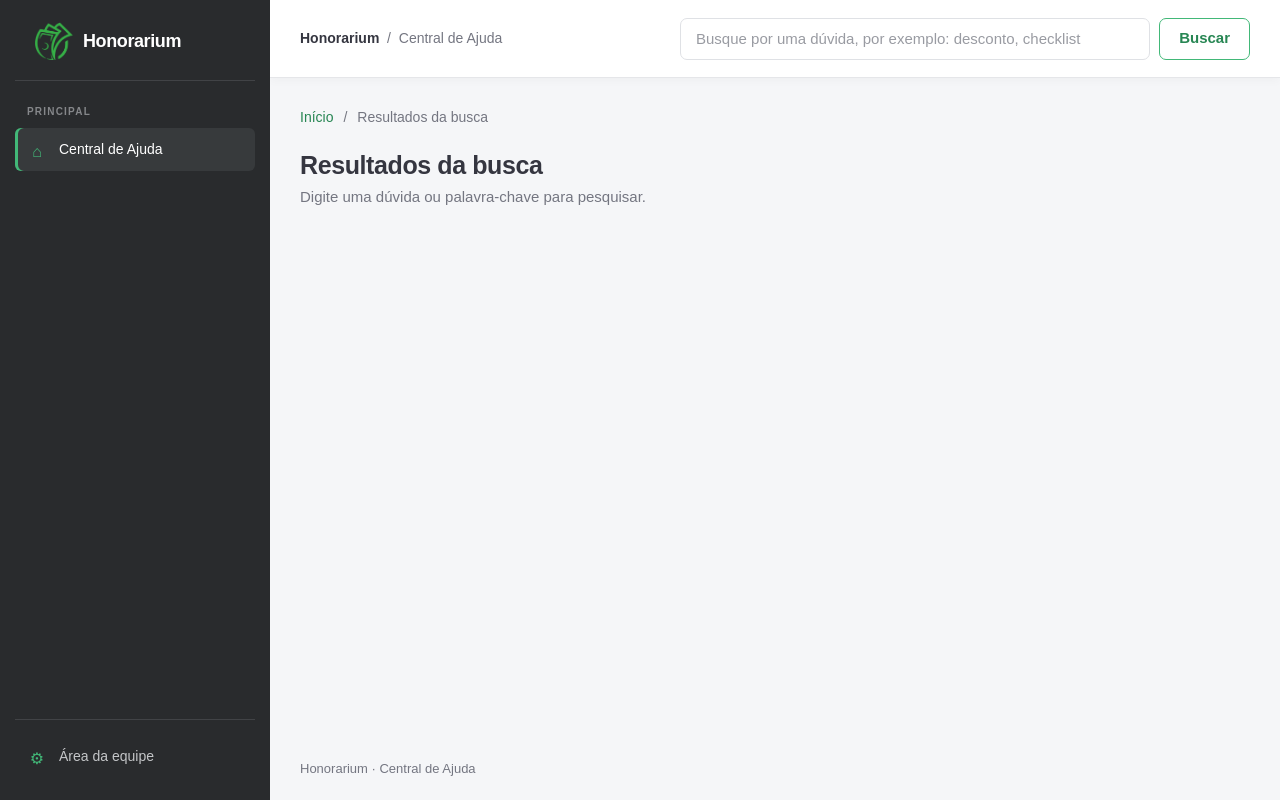
After one commit to danielplanelle/central-ajuda-honorarium, a Django app: page /busca/ in a window 1280 px wide. The commit adds this page. Run offline with Django 5.2, Linux system fonts and the light colour scheme.

Commit message:
Implementa busca sem acentos

```diff
--- a/faq/static/faq/css/style.css
+++ b/faq/static/faq/css/style.css
@@ -222,6 +222,7 @@ main { flex: 1; }
 }
 .article-card a { display: block; font-weight: 500; }
 .article-card a:hover { color: var(--green-dark); }
+.search-category { display: block; margin-top: 5px; color: var(--text-secondary); font-size: 13px; }
 .article-page { max-width: 1150px; }
 .article-document { padding: 27px 30px; }
 .article-heading { padding-bottom: 21px; border-bottom: 1px solid var(--border); }
--- /dev/null
+++ b/faq/templates/faq/busca.html
@@ -0,0 +1,51 @@
+{% extends "faq/base.html" %}
+
+{% block titulo %}Resultados da busca | Central de Ajuda{% endblock %}
+
+{% block busca %}
+<form class="topbar-search" role="search" action="{% url 'busca' %}" method="get">
+    <input
+        type="search"
+        name="q"
+        value="{{ consulta }}"
+        placeholder="Busque por uma dúvida, por exemplo: desconto, checklist"
+        aria-label="Buscar na central de ajuda"
+    >
+    <button type="submit">Buscar</button>
+</form>
+{% endblock %}
+
+{% block conteudo %}
+<div class="page-content">
+    <nav class="breadcrumb" aria-label="Navegação estrutural">
+        <a href="{% url 'inicio' %}">Início</a>
+        <span aria-hidden="true">/</span>
+        <span aria-current="page">Resultados da busca</span>
+    </nav>
+
+    <div class="page-heading">
+        <h1>Resultados da busca</h1>
+        {% if consulta %}
+            <p>Resultados para “{{ consulta }}”.</p>
+        {% else %}
+            <p>Digite uma dúvida ou palavra-chave para pesquisar.</p>
+        {% endif %}
+    </div>
+
+    {% if consulta %}
+        {% if resultados %}
+            <p class="article-count">{{ resultados|length }} resultado{{ resultados|length|pluralize }}</p>
+            <ul class="article-list">
+                {% for artigo in resultados %}
+                    <li class="article-card">
+                        <a href="{% url 'artigo' artigo.id %}">{{ artigo.pergunta }}</a>
+                        <span class="search-category">{{ artigo.categoria.nome }}</span>
+                    </li>
+                {% endfor %}
+            </ul>
+        {% else %}
+            <p class="empty">Nenhum artigo encontrado para “{{ consulta }}”. Tente outros termos.</p>
+        {% endif %}
+    {% endif %}
+</div>
+{% endblock %}
--- a/faq/templates/faq/inicio.html
+++ b/faq/templates/faq/inicio.html
@@ -1,10 +1,11 @@
 {% extends "faq/base.html" %}
 
 {% block busca %}
-<form class="topbar-search" role="search" action="{% url 'inicio' %}" method="get">
+<form class="topbar-search" role="search" action="{% url 'busca' %}" method="get">
     <input
         type="search"
         name="q"
+        value="{{ consulta }}"
         placeholder="Busque por uma dúvida, por exemplo: desconto, checklist"
         aria-label="Buscar na central de ajuda"
     >
--- a/faq/urls.py
+++ b/faq/urls.py
@@ -3,6 +3,7 @@ from . import views
 
 urlpatterns = [
     path("", views.inicio, name="inicio"),
+    path("busca/", views.busca, name="busca"),
     path("categorias/<int:categoria_id>/", views.categoria, name="categoria"),
     path("artigos/<int:artigo_id>/", views.artigo, name="artigo"),
 ]
--- a/faq/views.py
+++ b/faq/views.py
@@ -1,8 +1,19 @@
+import unicodedata
+
 from django.db.models import Count, Q
 from django.core.paginator import Paginator
 from django.shortcuts import get_object_or_404, render
 
 from .models import Artigo, Categoria
+
+
+def normalizar_busca(texto):
+    texto = unicodedata.normalize("NFD", texto).casefold()
+    return "".join(
+        caractere
+        for caractere in texto
+        if not unicodedata.combining(caractere)
+    )
 
 
 def inicio(request):
@@ -32,6 +43,38 @@ def inicio(request):
         request,
         "faq/inicio.html",
         {"categorias": categorias, "destaques": destaques},
+    )
+
+
+def busca(request):
+    consulta = request.GET.get("q", "").strip()
+    termos = normalizar_busca(consulta).split()
+    resultados = []
+
+    if termos:
+        artigos = Artigo.objects.filter(
+            status=Artigo.Status.PUBLICADO,
+            categoria__ativa=True,
+        ).select_related("categoria").order_by("pergunta")
+
+        for artigo in artigos:
+            texto = " ".join(
+                (
+                    artigo.pergunta,
+                    artigo.resposta,
+                    artigo.palavras_chave,
+                    artigo.passo_a_passo,
+                    artigo.categoria.nome,
+                )
+            )
+            texto_normalizado = normalizar_busca(texto)
+            if all(termo in texto_normalizado for termo in termos):
+                resultados.append(artigo)
+
+    return render(
+        request,
+        "faq/busca.html",
+        {"consulta": consulta, "resultados": resultados},
     )
 
 
```
